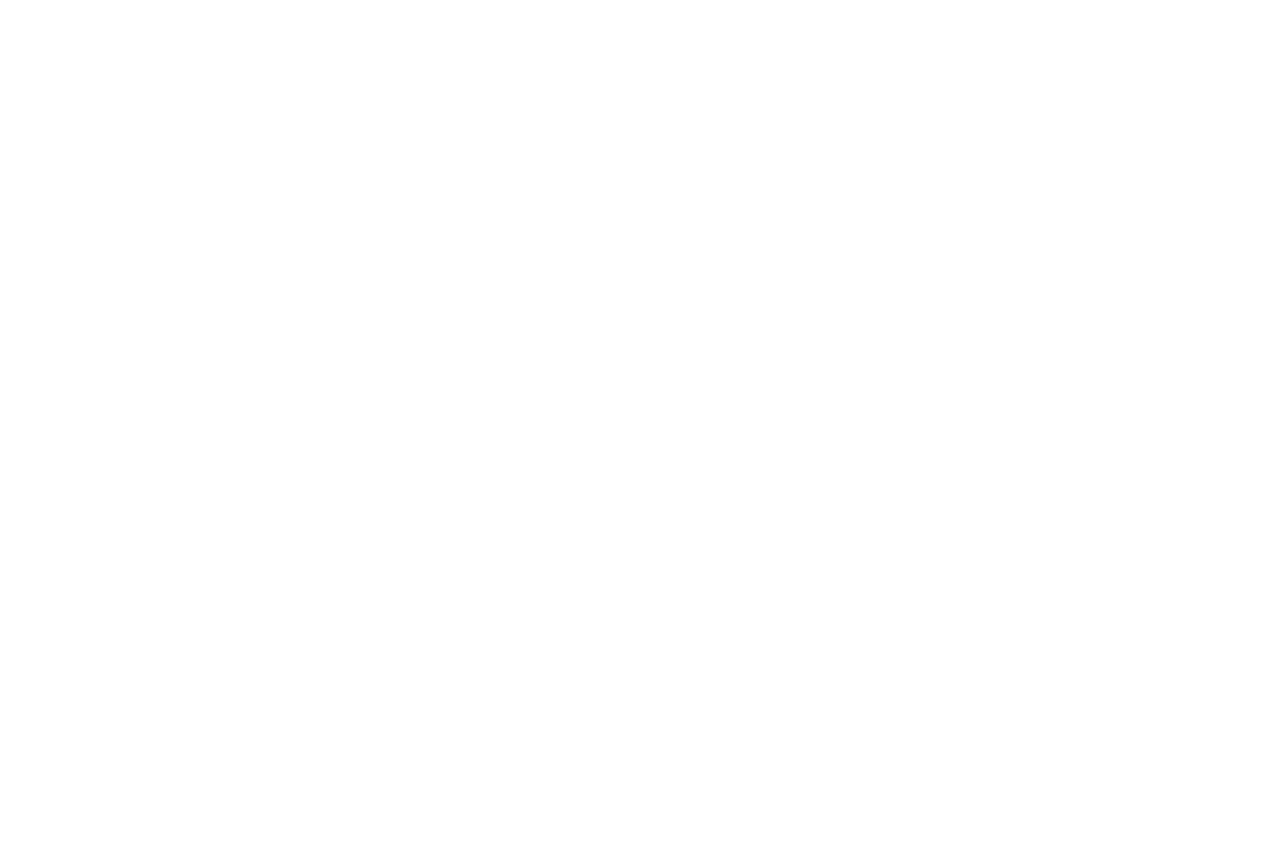
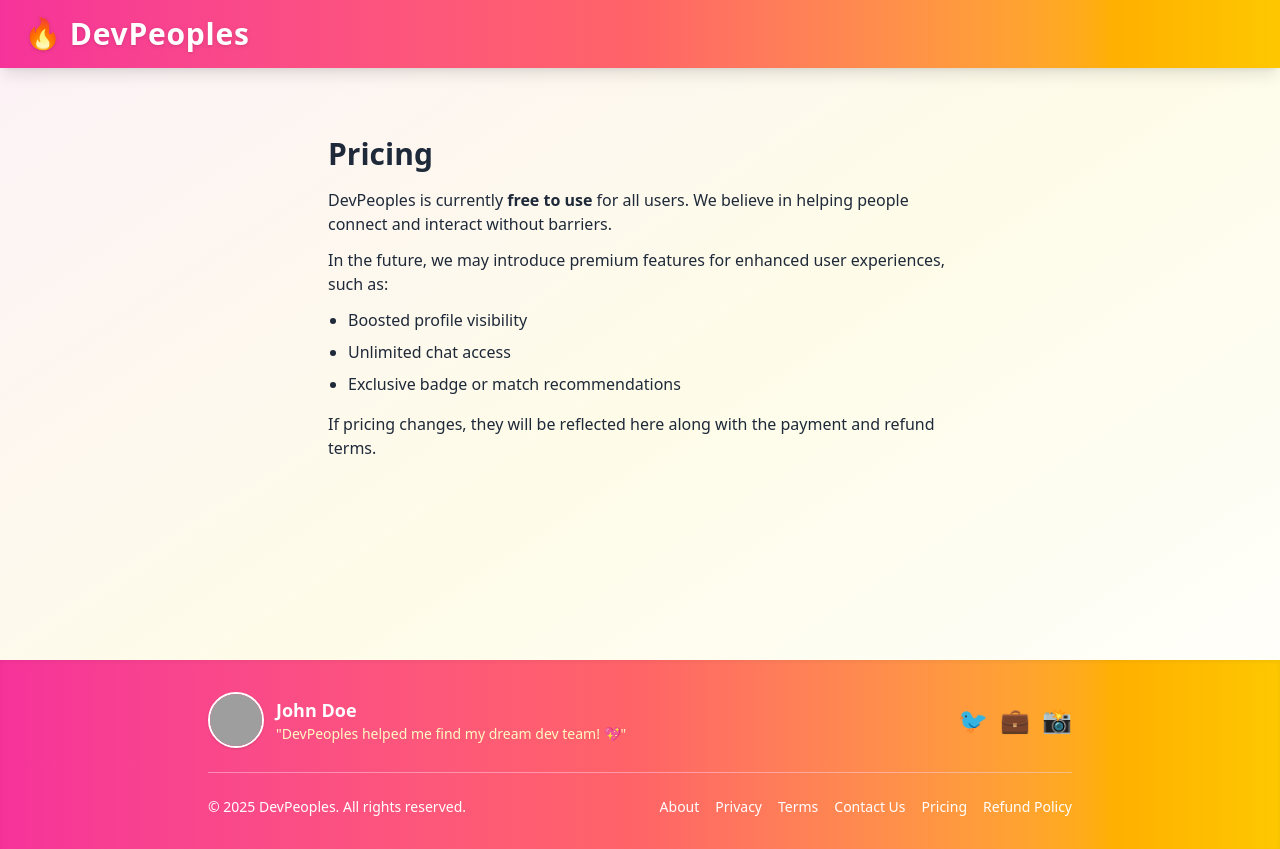
Before and after one commit to DEEPAK1164/DevPeoplesFrontend, a React (Vite) app: page /pricing in a window 1280 px wide. Before the commit this address had no page. Before the commit the page ends 800 px from the top, so only its background shows below. Built offline with nearby package versions, Linux system fonts and the light colour scheme; no server answers; grey boxes are pictures that could not be loaded.

Commit message:
made some changes

```diff
--- a/src/App.jsx
+++ b/src/App.jsx
@@ -12,6 +12,9 @@ import Chat from './components/Chat';
 import About from './components/About';
 import Privacy from './components/Privacy';
 import Terms from './components/Terms';
+import Contact from './components/Contact';
+import Pricing from './components/Pricing';
+import Refund from './components/Refund';
 
 function App() {
   return (
@@ -29,8 +32,11 @@ function App() {
           <Route path="/requests" element={<Requests/>} />
           <Route path='/chat/:toUserId' element={<Chat/>}/>
           <Route path="/about" element={<About/>} />
-           <Route path="/privacy" element={<Privacy/>} />
-            <Route path="/terms" element={<Terms/>} />
+          <Route path="/privacy" element={<Privacy/>} />
+          <Route path="/terms" element={<Terms/>} />
+          <Route path="/contact" element={<Contact/>} />
+          <Route path="/pricing" element={<Pricing/>} />
+          <Route path="/refund" element={<Refund/>} />
         </Route>
       </Routes>
     </BrowserRouter>
--- /dev/null
+++ b/src/components/Contact.jsx
@@ -0,0 +1,17 @@
+const Contact = () => {
+  return (
+    <div className="max-w-3xl mx-auto px-6 py-10 text-gray-800">
+      <h1 className="text-3xl font-bold mb-4">Contact Us</h1>
+      <p className="mb-4">
+        If you have any questions or concerns, feel free to contact us using the information below.
+      </p>
+
+      <div className="space-y-2">
+        <p><strong>Phone:</strong> +91 7395062924</p>
+        <p><strong>Address:</strong> Lucknow, Uttar Pradesh, India</p>
+      </div>
+    </div>
+  );
+};
+
+export default Contact;
--- a/src/components/Footer.jsx
+++ b/src/components/Footer.jsx
@@ -35,6 +35,9 @@ function Footer() {
             <Link to="/about" className="hover:underline">About</Link>
             <Link to="/privacy" className="hover:underline">Privacy</Link>
             <Link to="/terms" className="hover:underline">Terms</Link>
+            <Link to="/contact" className="hover:underline">Contact Us</Link>
+             <Link to="/pricing" className="hover:underline">Pricing</Link>
+            <Link to="/refund" className="hover:underline">Refund Policy</Link>
           </div>
         </div>
       </div>
--- /dev/null
+++ b/src/components/Pricing.jsx
@@ -0,0 +1,23 @@
+const Pricing = () => {
+  return (
+    <div className="max-w-3xl mx-auto px-6 py-10 text-gray-800">
+      <h1 className="text-3xl font-bold mb-4">Pricing</h1>
+      <p className="mb-3">
+        DevPeoples is currently <strong>free to use</strong> for all users. We believe in helping people connect and interact without barriers.
+      </p>
+      <p className="mb-3">
+        In the future, we may introduce premium features for enhanced user experiences, such as:
+      </p>
+      <ul className="list-disc pl-5 space-y-2">
+        <li>Boosted profile visibility</li>
+        <li>Unlimited chat access</li>
+        <li>Exclusive badge or match recommendations</li>
+      </ul>
+      <p className="mt-4">
+        If pricing changes, they will be reflected here along with the payment and refund terms.
+      </p>
+    </div>
+  );
+};
+
+export default Pricing;
--- /dev/null
+++ b/src/components/Refund.jsx
@@ -0,0 +1,15 @@
+const Refund = () => {
+  return (
+    <div className="max-w-3xl mx-auto px-6 py-10 text-gray-800">
+      <h1 className="text-3xl font-bold mb-4">Refund & Cancellation Policy</h1>
+      <p className="mb-3">
+        DevPeoples is a social platform that allows users to connect and interact. We currently do not offer any paid features or subscriptions. Therefore, all usage of the platform is free.
+      </p>
+      <p className="mb-3">
+        If we introduce paid features in the future, the refund policy will be updated here accordingly.
+      </p>
+    </div>
+  );
+};
+
+export default Refund;
```
